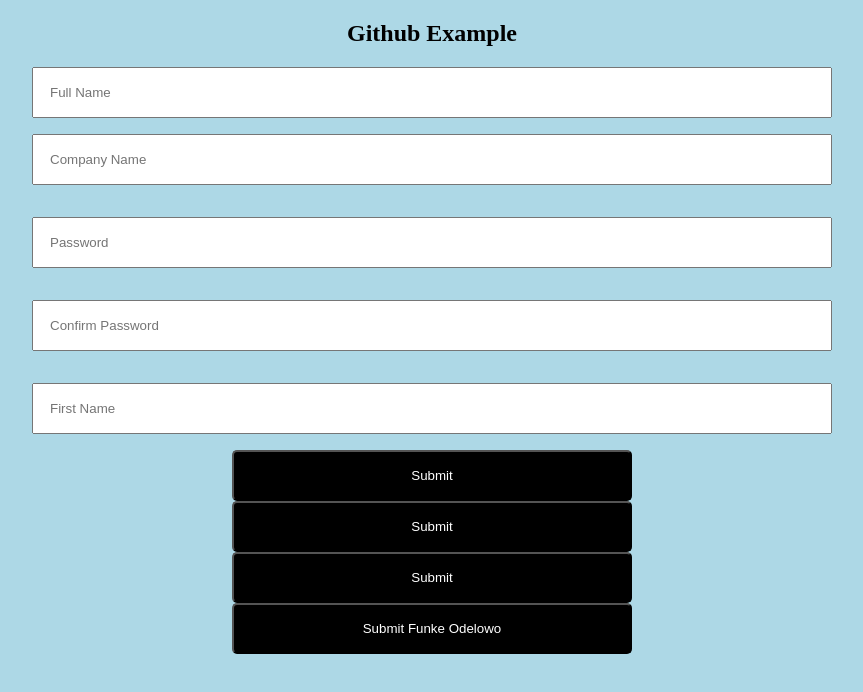
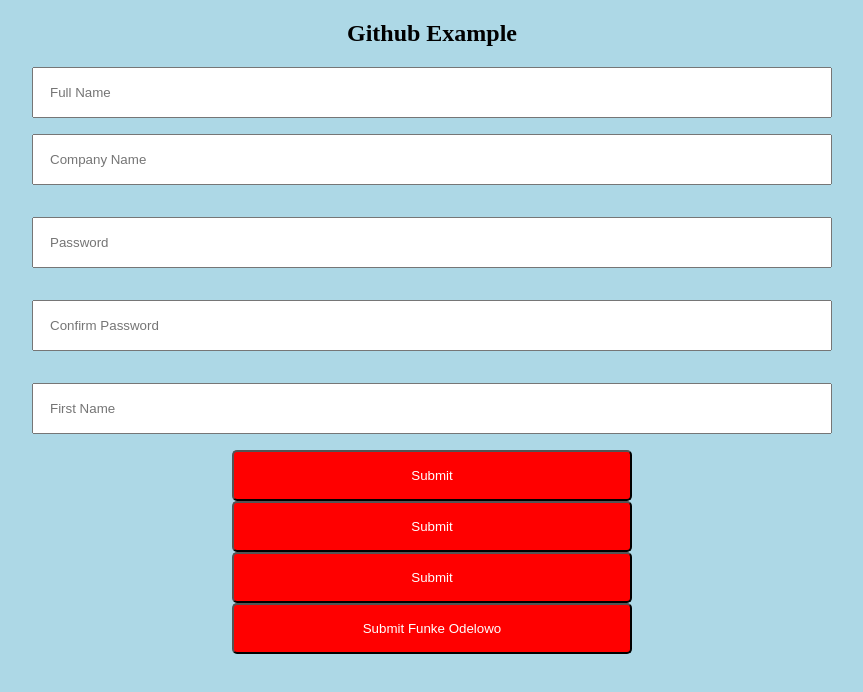
Before and after one commit to ngozi-ekekwe/waec_demo, a plain HTML site: page index.html in a window 1280 px wide. Shown: the whole page, without its empty margins (208-1071 px from the left). Drawn offline with Linux system fonts and the light colour scheme.

Commit message:
changed colour

```diff
--- a/index.css
+++ b/index.css
@@ -38,3 +38,8 @@ button {
   cursor: pointer;
   margin: auto;
 }
+
+button {
+  background-color: red;
+
+}
```
